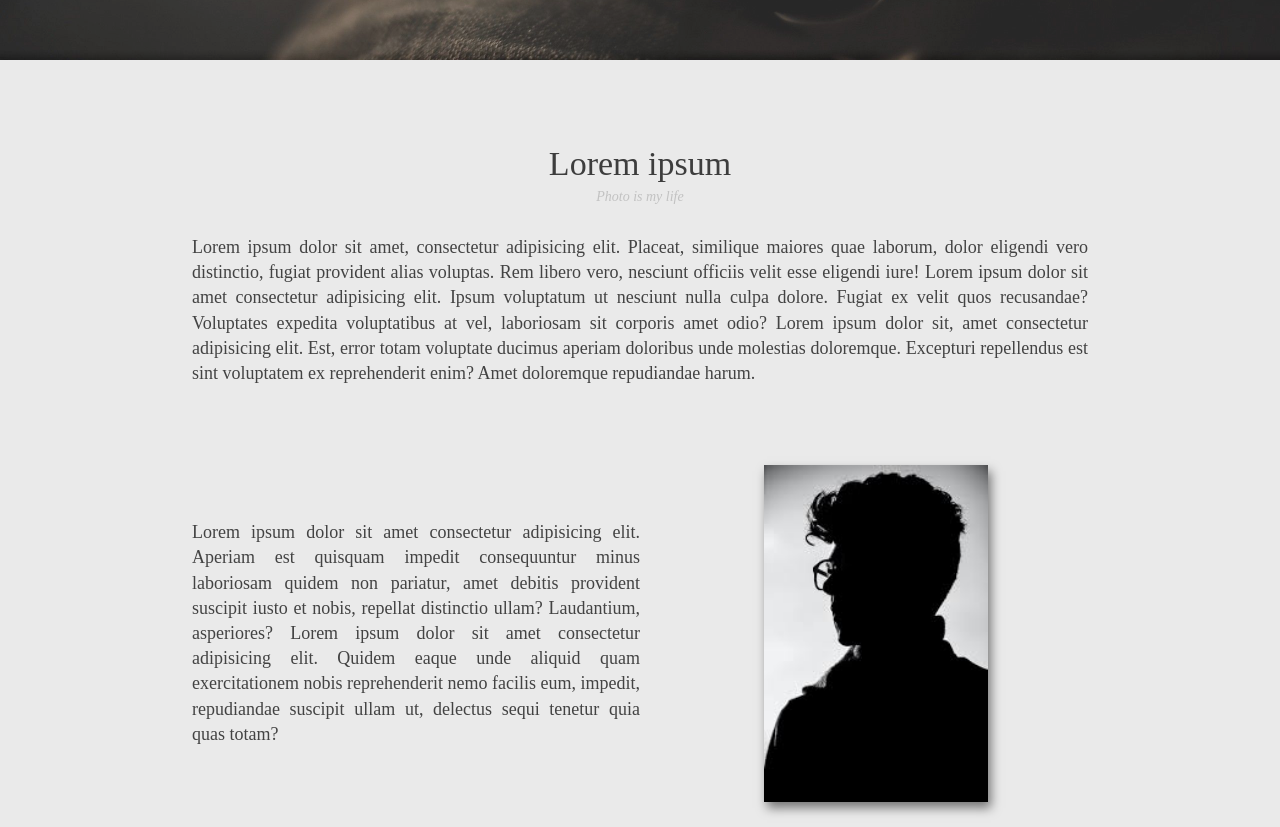
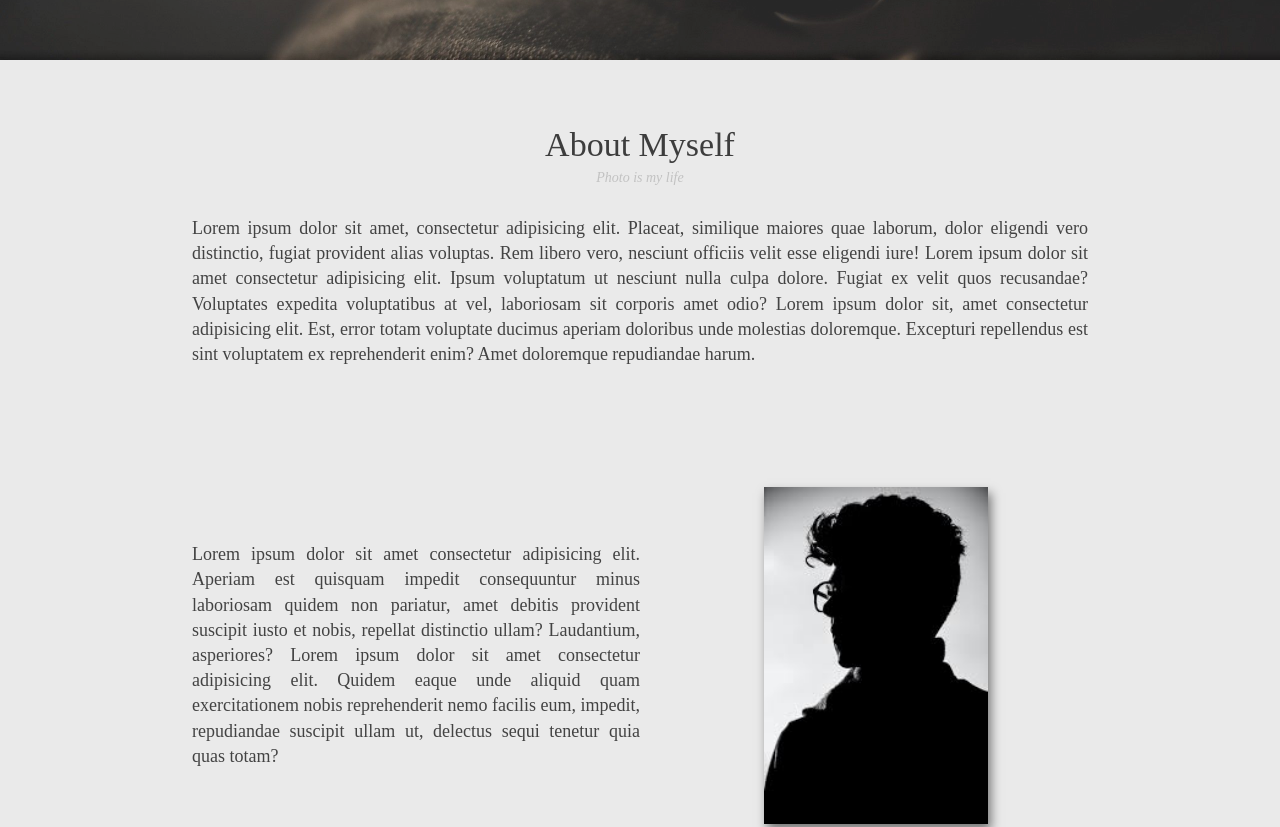
Before and after one commit to Emperyon/Portfolio-Photographer, a plain HTML site: page Paralax/index.html in a window 1280 px wide. Shown: the part 440-1267 px from the top of the page. Drawn offline with nearby package versions, Linux system fonts and the light colour scheme.

Commit message:
About content fixed
fixed about content that dose not change height when writing personal text on different sizes

```diff
--- a/Paralax/index.html
+++ b/Paralax/index.html
@@ -37,7 +37,7 @@
     <div class='content1' id='about'>
         <div class='box-one'>
             <div class='heading'>
-                <h1>Lorem ipsum</h1>
+                <h1>About Myself</h1>
                 <h2><i>Photo is my life</i></h2>
             </div>
             <p>Lorem ipsum dolor sit amet, consectetur adipisicing elit. Placeat, similique maiores quae laborum, dolor eligendi vero distinctio, fugiat provident alias voluptas. Rem libero vero, nesciunt officiis velit esse eligendi iure!
--- a/Paralax/style.css
+++ b/Paralax/style.css
@@ -143,7 +143,7 @@
 }
 .content1 {
     width: 100%;
-    height: 1200px;
+    height: auto;
     box-shadow: 0 4px 8px 8px rgba(0, 0, 0, 0.4);
     display: flex;
     justify-content: space-evenly;
@@ -153,6 +153,7 @@
 }
 .box-one {
     width: 70%;
+    margin: 60px 0;
     height: auto;
     display: flex;
     justify-content: center;
@@ -189,6 +190,8 @@
 }
 .box-two {
     width: 70%;
+    margin-top: 60px;
+    margin-bottom: 50px;
     height: auto;
     display: flex;
     justify-content: space-between;
@@ -221,6 +224,7 @@
     justify-content: space-around;
     align-items: center;
     flex-direction: column;
+    margin: 60px 0;
 }
 .box-three p {
     width: 70%;
@@ -560,7 +564,7 @@ footer {
         display: none;
     }
     .content1 {
-        height: 1600px;
+        height: auto;
     }
     .box-one {
         width: 90%;
```
